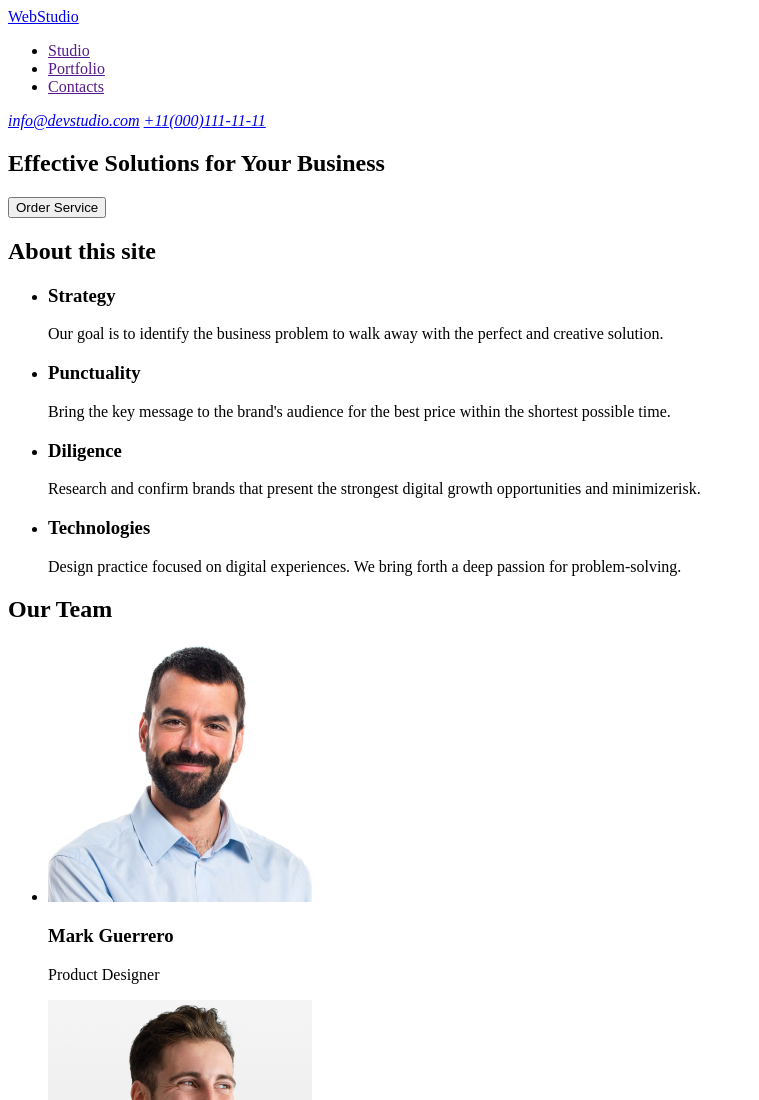
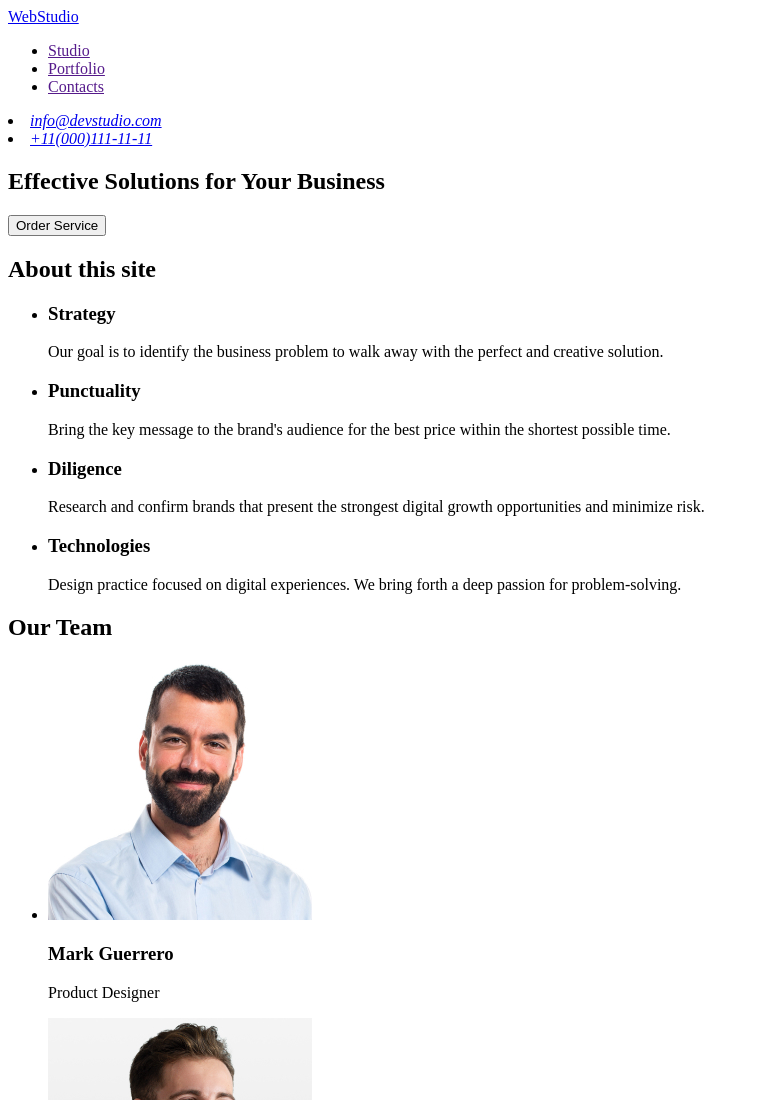
Before and after one commit to smelik81/goit-markup-hw-01, a plain HTML site: page index.html in a window 1280 px wide. Shown: the top 1100 px of the page, without its empty margins (0-759 px from the left). Drawn offline with Linux system fonts and the light colour scheme.

Commit message:
changes tag address finished

```diff
--- a/index.html
+++ b/index.html
@@ -18,8 +18,8 @@
             </ul>
         </nav>
         <address>
-            <a href="mailto:info@devstudio.com">info@devstudio.com</a>
-            <a href="tel:+11(000)111-11-11">+11(000)111-11-11</a>
+            <li><a href="mailto:info@devstudio.com">info@devstudio.com</a></li>
+            <li><a href="tel:+11(000)111-11-11">+11(000)111-11-11</a></li>
         </address>
     </header>
     <main>
@@ -40,7 +40,7 @@
                 </li>
                 <li>
                     <h3>Diligence</h3>
-                    <p>Research and confirm brands that present the strongest digital growth opportunities and minimizerisk.</p>
+                    <p>Research and confirm brands that present the strongest digital growth opportunities and minimize risk.</p>
                 </li>
                 <li>
                     <h3>Technologies</h3>
```
